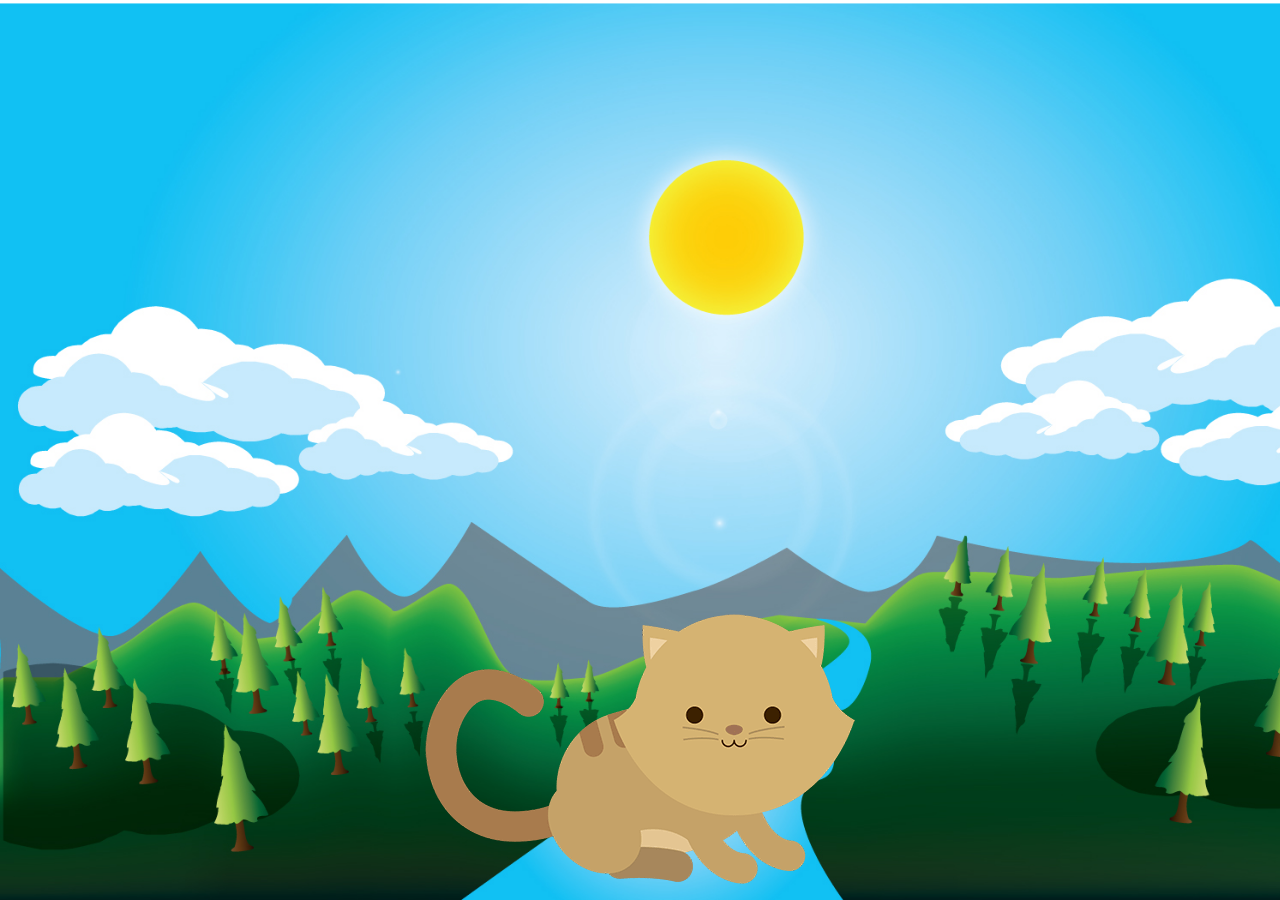
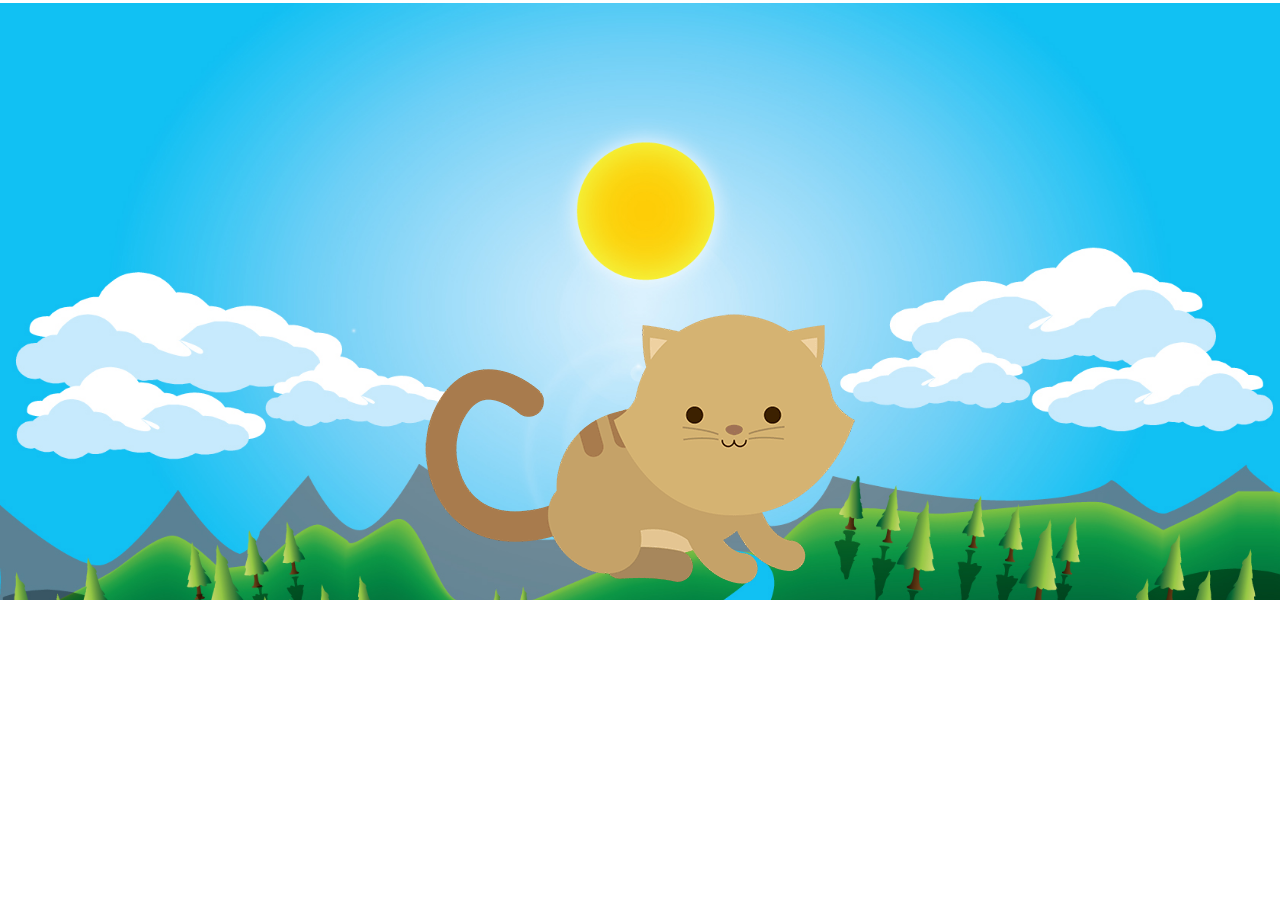
Before and after one commit to shirley-startary/leccion30-ejercicio2-gatitos, a plain HTML site: page index.html in a window 1280 px wide. After the commit the page ends 800 px from the top, so only its background shows below. Drawn offline with Linux system fonts and the light colour scheme.

Commit message:
probando otros estilos

```diff
--- a/assets/css/main.css
+++ b/assets/css/main.css
@@ -6,7 +6,7 @@
 .container{
   display: flex;
   width: 100%;
-  height: 900px;
+  height:600px;
   justify-content: center;
   align-items: center;
 }
@@ -15,7 +15,7 @@
   height: auto;
 }
 @media (min-width:0px) {
-  body{
+  section{
     background-image: url(../img/maxresdefault.jpg);
     background-size: cover;
     background-repeat: no-repeat;
@@ -31,7 +31,7 @@
   }
 }
 @media (min-width:480px) {
-  body{
+  section{
     background-image: url(../img/midnight-conversation_861064.jpg);
     background-size: cover;
     background-repeat: no-repeat;
@@ -50,7 +50,7 @@
   }
 }
 @media (min-width:780px) {
-  body{
+  section{
     background-image: url(../img/dawn.png);
     background-size: cover;
     background-repeat: no-repeat;
@@ -69,7 +69,7 @@
   }
 }
 @media (min-width:1024px) {
-  body{
+  section{
     background-image: url(../img/Landscape.jpg);
     background-size: cover;
     background-repeat: no-repeat;
```
